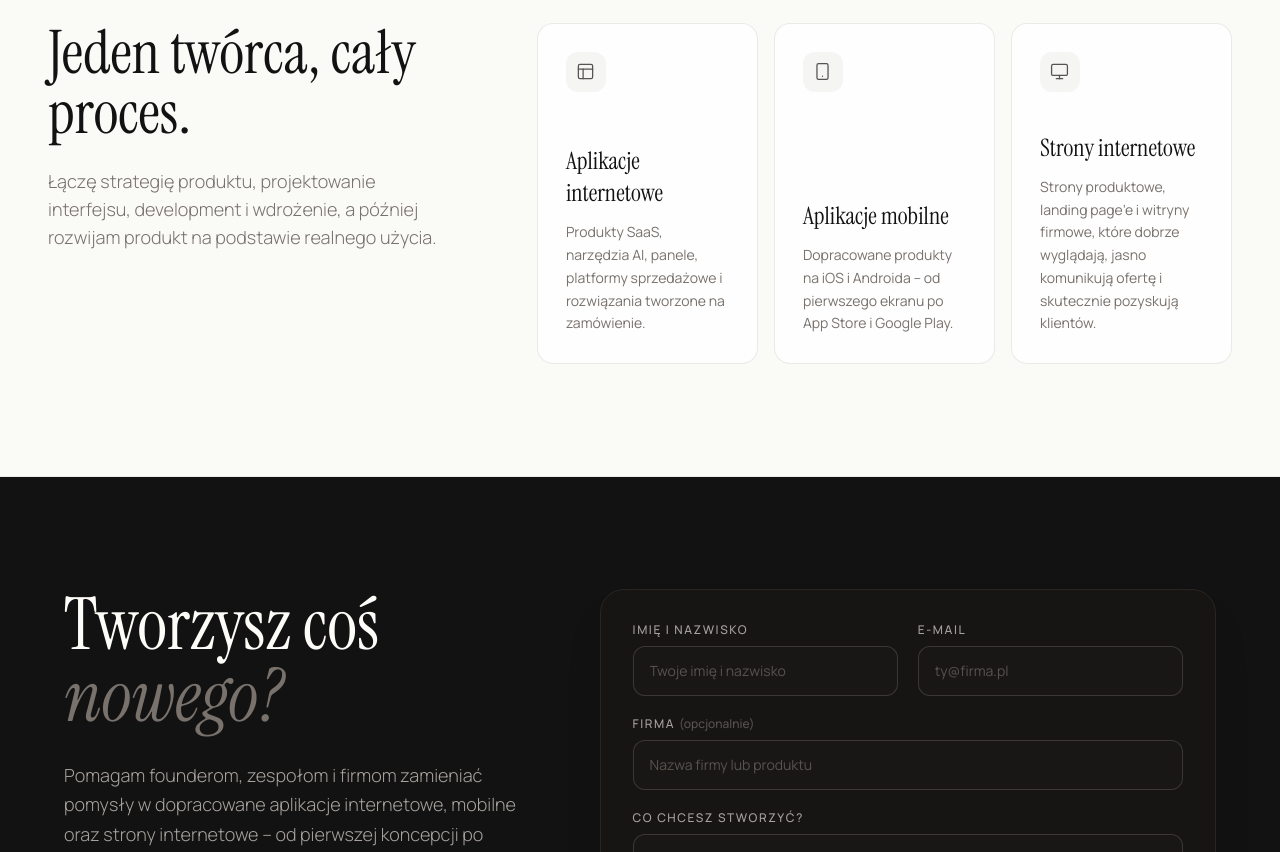
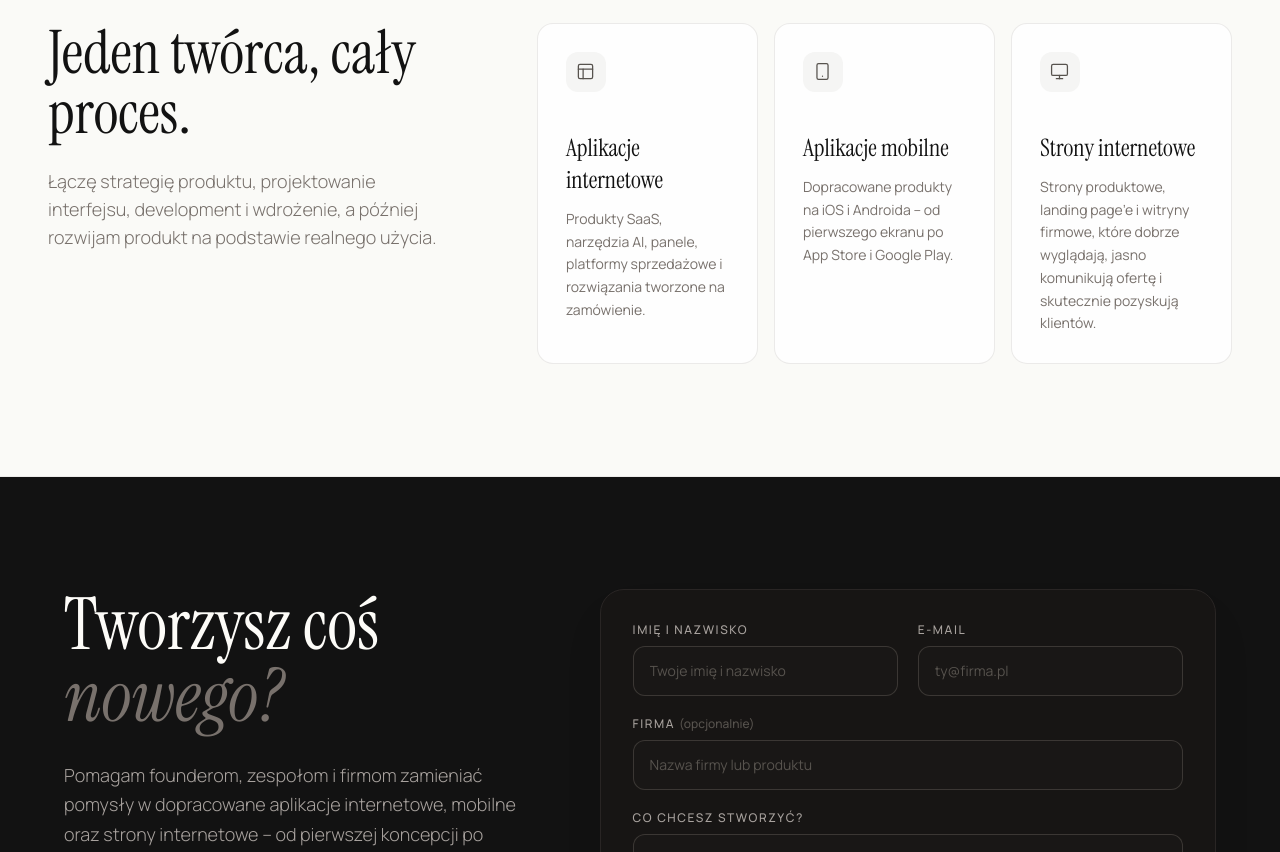
Before and after one commit to realmikolajpiech/mikolajpiechwebsite, a React (Vite) app: page /pl in a window 1280 px wide. Shown: the part 2540-3392 px from the top of the page. Built offline with nearby package versions, Linux system fonts and the light colour scheme.

Commit message:
Align homepage capability content

```diff
--- a/pages/Home.tsx
+++ b/pages/Home.tsx
@@ -214,10 +214,10 @@ export default function Home() {
                     transition={{ duration: 0.6, delay: index * 0.08, ease: [0.16, 1, 0.3, 1] }}
                     className="rounded-2xl bg-white/80 dark:bg-stone-900/70 border border-stone-200/80 dark:border-stone-800 p-6 md:p-7 min-h-[15rem] flex flex-col"
                   >
-                    <div className="w-10 h-10 rounded-xl bg-stone-100 dark:bg-stone-800 flex items-center justify-center text-stone-600 dark:text-stone-300 mb-auto">
+                    <div className="w-10 h-10 rounded-xl bg-stone-100 dark:bg-stone-800 flex items-center justify-center text-stone-600 dark:text-stone-300 mb-10">
                       <Icon size={19} strokeWidth={1.6} />
                     </div>
-                    <h3 className="text-2xl font-serif text-ink dark:text-stone-50 mt-10 mb-3">
+                    <h3 className="text-2xl font-serif text-ink dark:text-stone-50 mb-3">
                       {item.title}
                     </h3>
                     <p className="text-sm text-stone-500 dark:text-stone-400 leading-relaxed">
```
